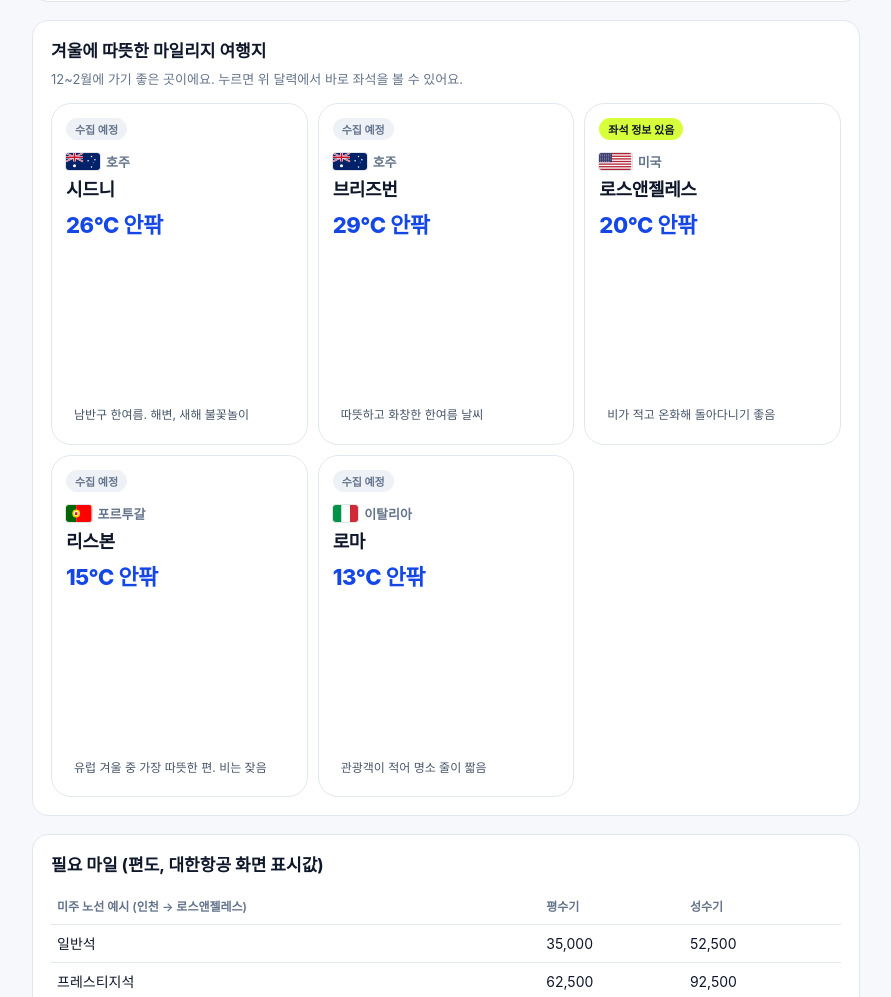
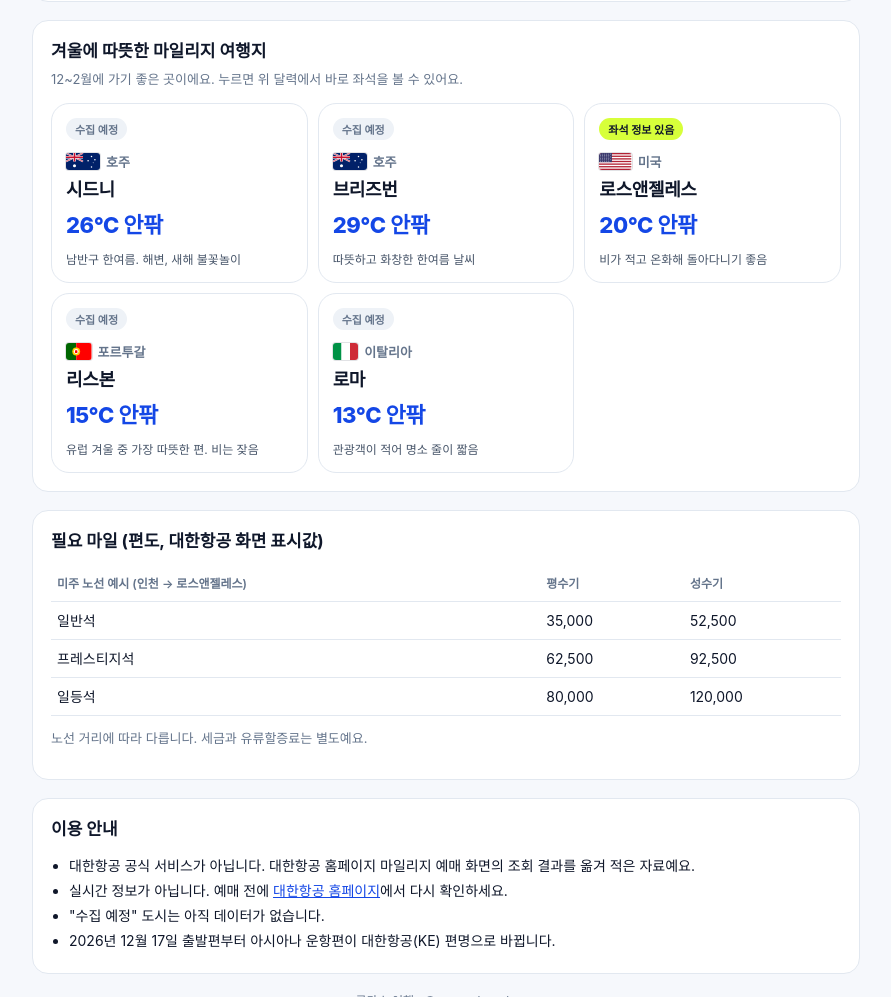
Before and after one commit to everywhere-lucas/ke-mileage, a plain HTML site: page public/mileage/index.html in a window 1280 px wide. Shown: the part 1069-2066 px from the top of the page, without its empty margins (194-1085 px from the left). Drawn offline with Linux system fonts and the light colour scheme.

Commit message:
겨울 카드 세로 길이 줄이기
Co-Authored-By: Claude Opus 5.5 <noreply@anthropic.com>
Claude-Session: https://claude.ai/code/session_01LSQLNK9Ui4ZTY2EoSd4bHi

```diff
--- a/public/mileage/index.html
+++ b/public/mileage/index.html
@@ -83,7 +83,7 @@
   a{color:var(--blue)}
   footer{margin-top:18px;font-size:12px;color:var(--mute);text-align:center}
   .warm{display:grid;grid-template-columns:repeat(3,minmax(0,1fr));gap:10px}
-  .wcard{position:relative;overflow:hidden;aspect-ratio:3/4;border:1px solid var(--line);border-radius:20px;padding:14px;background:#fff;text-align:left;font-family:inherit;cursor:pointer;color:var(--ink);display:flex;flex-direction:column;gap:4px}
+  .wcard{position:relative;overflow:hidden;border:1px solid var(--line);border-radius:18px;padding:14px;background:#fff;text-align:left;font-family:inherit;cursor:pointer;color:var(--ink);display:flex;flex-direction:column;gap:4px}
   .wcard:hover{border-color:var(--blue)}
   .wcard > span{position:relative;z-index:1}
   .wcard .country{font-size:13px;color:var(--mute);font-weight:700;margin-top:8px;display:flex;align-items:center;gap:6px}
@@ -91,10 +91,10 @@
   .wcard .flag svg{height:17px;width:auto;display:block}
   .wcard .city{font-size:18px;font-weight:800;letter-spacing:-.02em}
   .wcard .temp{font-size:22px;font-weight:800;color:var(--blue);letter-spacing:-.02em;margin-top:2px}
-  .wcard .why{font-size:12px;color:#475569;line-height:1.45;margin-top:auto;background:rgba(255,255,255,.75);border-radius:10px;padding:6px 8px}
+  .wcard .why{font-size:12px;color:#475569;line-height:1.45;margin-top:8px}
   .wcard .tag{align-self:flex-start;font-size:11px;font-weight:700;background:var(--neon);color:var(--ink);padding:3px 9px;border-radius:999px}
   .wcard .tag.off{background:#eef2f7;color:var(--mute)}
-  @media (max-width:520px){.wcard{padding:10px;border-radius:16px}.wcard .city{font-size:15px}.wcard .temp{font-size:17px}.wcard .why{font-size:11px;padding:4px 6px}.wcard .tag{font-size:10px;padding:2px 6px}}
+  @media (max-width:520px){.wcard{padding:10px;border-radius:16px}.wcard .city{font-size:15px}.wcard .temp{font-size:17px}.wcard .why{font-size:11px}.wcard .tag{font-size:10px;padding:2px 6px}}
   @media (max-width:520px){.d{min-height:62px;padding:4px}.d .s{font-size:10px}.d .s.big{font-size:12px}.tab{font-size:14px}}
 </style>
 </head>
```
